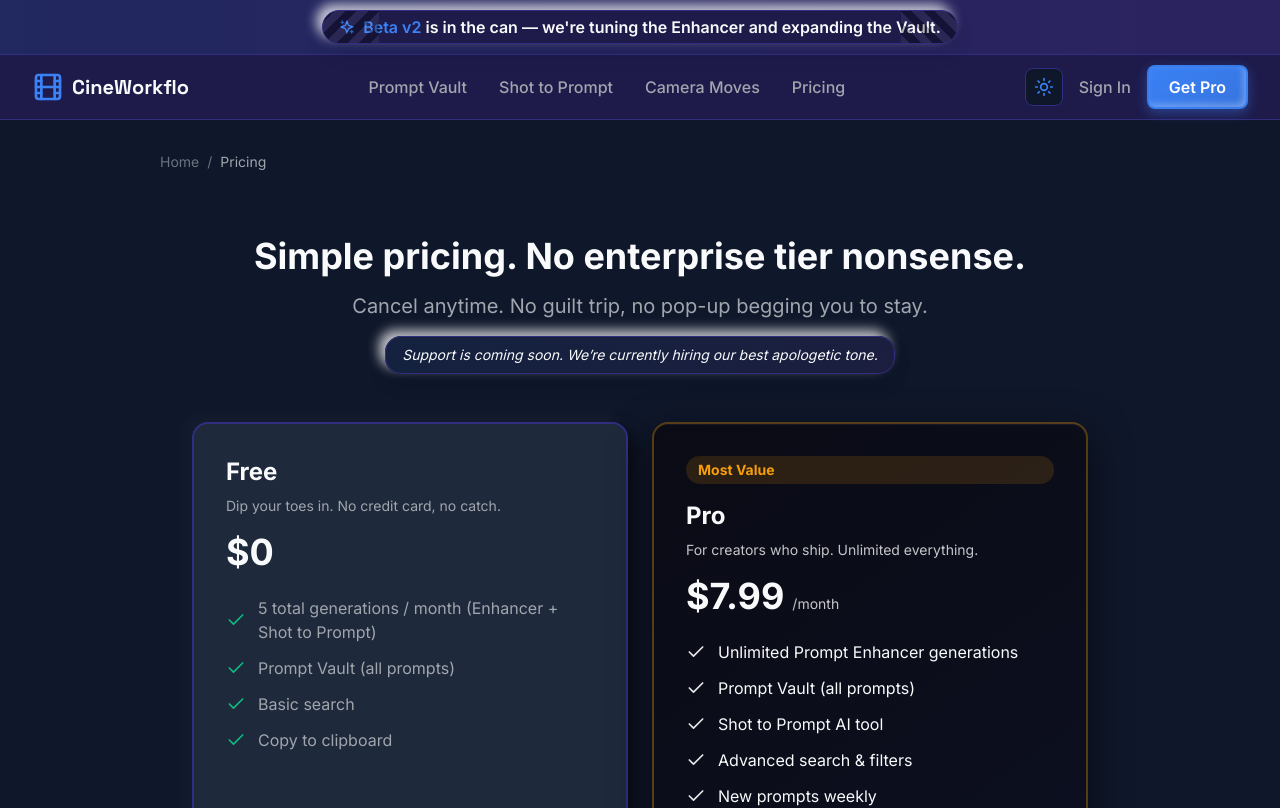
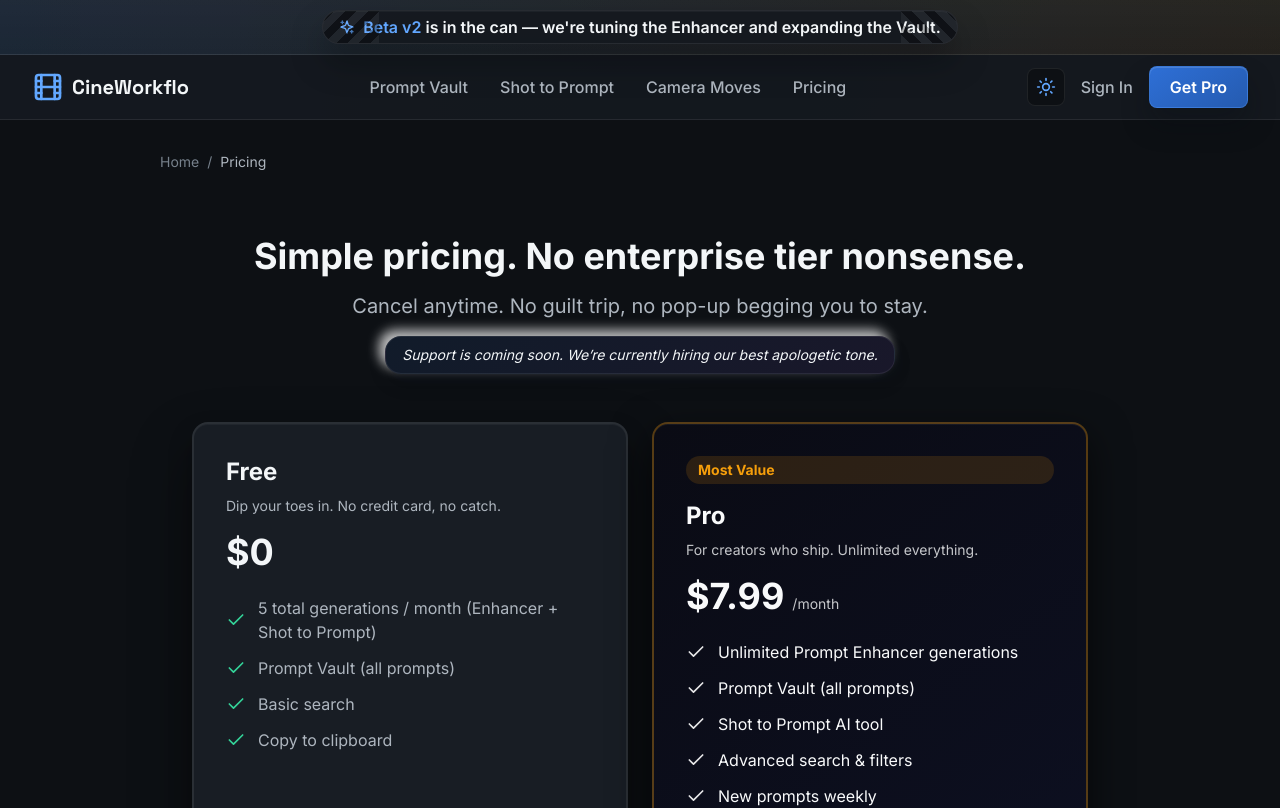
Before and after one commit to sakaarpuri/Cineworkflo, a React (Vite) app: page /pricing in a window 1280 px wide. Shown: the top 808 px of the page. Built offline with nearby package versions, Linux system fonts and the light colour scheme; no server answers.

Commit message:
theme: redesign dark mode surfaces

```diff
--- a/src/components/Header.jsx
+++ b/src/components/Header.jsx
@@ -16,6 +16,7 @@ export default function Header({ onAuthClick }) {
   })
   const location = useLocation()
   const isVaultPage = location?.pathname === '/prompts'
+  const isDark = theme === 'dark'
 
   useEffect(() => {
     document.documentElement.setAttribute('data-theme', theme)
@@ -37,7 +38,7 @@ export default function Header({ onAuthClick }) {
       <div
         className="text-center text-sm sm:text-base py-2.5"
         style={{
-          background: 'linear-gradient(90deg, rgba(59,130,246,0.12), rgba(139,92,246,0.12))',
+          background: 'var(--header-band-bg)',
           borderBottom: '1px solid var(--border-color)',
           color: 'var(--text-secondary)'
         }}
@@ -47,7 +48,7 @@ export default function Header({ onAuthClick }) {
           style={{
             background: 'var(--bg-secondary)',
             border: '1px solid var(--border-color)',
-            boxShadow: '0 10px 24px rgba(15,23,42,0.06), 6px 6px 12px rgba(15,23,42,0.08), -6px -6px 12px rgba(255,255,255,0.75)',
+            boxShadow: 'var(--header-pill-shadow)',
             color: 'var(--text-primary)'
           }}
         >
@@ -134,8 +135,11 @@ export default function Header({ onAuthClick }) {
                   <span
                     className="px-3 py-1 rounded-full text-xs font-bold"
                     style={{
-                      background: 'linear-gradient(145deg, #8B5CF6, #7C3AED)',
-                      color: '#fff'
+                      background: isDark
+                        ? 'linear-gradient(145deg, rgba(245,158,11,0.20), rgba(217,119,6,0.12))'
+                        : 'linear-gradient(145deg, #8B5CF6, #7C3AED)',
+                      color: isDark ? '#F59E0B' : '#fff',
+                      border: isDark ? '1px solid rgba(245,158,11,0.24)' : 'none'
                     }}
                   >
                     PRO
@@ -167,8 +171,12 @@ export default function Header({ onAuthClick }) {
                     border: '1px solid var(--border-color)',
                     color: 'var(--text-secondary)',
                     boxShadow: isLogoutPressed
-                      ? 'inset 4px 4px 8px rgba(15,23,42,0.16), inset -3px -3px 6px rgba(255,255,255,0.72)'
-                      : '0 10px 20px rgba(15,23,42,0.05), 5px 5px 10px rgba(15,23,42,0.10), -5px -5px 10px rgba(255,255,255,0.78)',
+                      ? (isDark
+                        ? 'inset 0 1px 0 rgba(255,255,255,0.02), inset 8px 8px 16px rgba(0,0,0,0.24)'
+                        : 'inset 4px 4px 8px rgba(15,23,42,0.16), inset -3px -3px 6px rgba(255,255,255,0.72)')
+                      : (isDark
+                        ? '0 18px 32px rgba(0,0,0,0.24), inset 0 1px 0 rgba(255,255,255,0.04)'
+                        : '0 10px 20px rgba(15,23,42,0.05), 5px 5px 10px rgba(15,23,42,0.10), -5px -5px 10px rgba(255,255,255,0.78)'),
                     transform: isLogoutPressed ? 'translateY(2px) scale(0.98)' : 'translateY(0) scale(1)'
                   }}
                   aria-label="Sign out"
@@ -176,18 +184,28 @@ export default function Header({ onAuthClick }) {
                   <span
                     className="relative inline-flex items-center w-8 h-5 rounded-full"
                     style={{
-                      background: 'linear-gradient(145deg, #E5E7EB, #D1D5DB)',
+                      background: isDark
+                        ? 'linear-gradient(145deg, rgba(49,56,66,0.98), rgba(34,39,47,0.96))'
+                        : 'linear-gradient(145deg, #E5E7EB, #D1D5DB)',
                       border: '1px solid var(--border-color)',
                       boxShadow: isLogoutPressed
-                        ? 'inset 2px 2px 4px rgba(15,23,42,0.16), inset -2px -2px 4px rgba(255,255,255,0.74)'
-                        : 'inset 1px 1px 2px rgba(255,255,255,0.9), inset -1px -1px 2px rgba(15,23,42,0.08)'
+                        ? (isDark
+                          ? 'inset 0 1px 0 rgba(255,255,255,0.02), inset 3px 3px 7px rgba(0,0,0,0.22)'
+                          : 'inset 2px 2px 4px rgba(15,23,42,0.16), inset -2px -2px 4px rgba(255,255,255,0.74)')
+                        : (isDark
+                          ? 'inset 0 1px 0 rgba(255,255,255,0.04), 0 1px 0 rgba(0,0,0,0.18)'
+                          : 'inset 1px 1px 2px rgba(255,255,255,0.9), inset -1px -1px 2px rgba(15,23,42,0.08)')
                     }}
                   >
                     <span
                       className="absolute left-[2px] w-3.5 h-3.5 rounded-full transition-transform duration-150"
                       style={{
-                        background: 'linear-gradient(145deg, #F9FAFB, #E5E7EB)',
-                        boxShadow: '1px 1px 2px rgba(15,23,42,0.20)',
+                        background: isDark
+                          ? 'linear-gradient(145deg, #f4f6f8, #d6dbe0)'
+                          : 'linear-gradient(145deg, #F9FAFB, #E5E7EB)',
+                        boxShadow: isDark
+                          ? '0 2px 6px rgba(0,0,0,0.26)'
+                          : '1px 1px 2px rgba(15,23,42,0.20)',
                         transform: isLogoutPressed ? 'translateY(1px)' : 'translateY(-1px)'
                       }}
                     />
@@ -209,23 +227,33 @@ export default function Header({ onAuthClick }) {
                   to="/pricing"
                   className="px-5 py-2 rounded-lg font-semibold transition-all duration-200"
                   style={{
-                    background: 'linear-gradient(145deg, #3B82F6, #3B82F6DD)',
+                    background: isDark
+                      ? 'linear-gradient(145deg, #2E6FD6, #255BB0)'
+                      : 'linear-gradient(145deg, #3B82F6, #3B82F6DD)',
                     color: '#fff',
-                    border: '2px solid #3B82F650',
-                    boxShadow: 'inset 3px 3px 6px rgba(59,130,246,0.4), inset -3px -3px 6px rgba(255,255,255,0.3), 0 4px 12px rgba(59,130,246,0.4)',
+                    border: isDark ? '1px solid rgba(98,167,255,0.28)' : '2px solid #3B82F650',
+                    boxShadow: isDark
+                      ? '0 16px 28px rgba(7,12,19,0.30), inset 0 1px 0 rgba(255,255,255,0.14)'
+                      : 'inset 3px 3px 6px rgba(59,130,246,0.4), inset -3px -3px 6px rgba(255,255,255,0.3), 0 4px 12px rgba(59,130,246,0.4)',
                     transform: 'translateY(0) scale(1)'
                   }}
                   onMouseDown={(e) => {
                     e.currentTarget.style.transform = 'translateY(2px) scale(0.96)';
-                    e.currentTarget.style.boxShadow = 'inset 4px 4px 8px rgba(59,130,246,0.6), inset -3px -3px 6px rgba(255,255,255,0.3), 0 2px 6px rgba(59,130,246,0.3)';
+                    e.currentTarget.style.boxShadow = isDark
+                      ? 'inset 0 1px 0 rgba(255,255,255,0.04), inset 8px 8px 16px rgba(7,12,19,0.28)'
+                      : 'inset 4px 4px 8px rgba(59,130,246,0.6), inset -3px -3px 6px rgba(255,255,255,0.3), 0 2px 6px rgba(59,130,246,0.3)';
                   }}
                   onMouseUp={(e) => {
                     e.currentTarget.style.transform = 'translateY(0) scale(1)';
-                    e.currentTarget.style.boxShadow = 'inset 3px 3px 6px rgba(59,130,246,0.4), inset -3px -3px 6px rgba(255,255,255,0.3), 0 4px 12px rgba(59,130,246,0.4)';
+                    e.currentTarget.style.boxShadow = isDark
+                      ? '0 16px 28px rgba(7,12,19,0.30), inset 0 1px 0 rgba(255,255,255,0.14)'
+                      : 'inset 3px 3px 6px rgba(59,130,246,0.4), inset -3px -3px 6px rgba(255,255,255,0.3), 0 4px 12px rgba(59,130,246,0.4)';
                   }}
                   onMouseLeave={(e) => {
                     e.currentTarget.style.transform = 'translateY(0) scale(1)';
-                    e.currentTarget.style.boxShadow = 'inset 3px 3px 6px rgba(59,130,246,0.4), inset -3px -3px 6px rgba(255,255,255,0.3), 0 4px 12px rgba(59,130,246,0.4)';
+                    e.currentTarget.style.boxShadow = isDark
+                      ? '0 16px 28px rgba(7,12,19,0.30), inset 0 1px 0 rgba(255,255,255,0.14)'
+                      : 'inset 3px 3px 6px rgba(59,130,246,0.4), inset -3px -3px 6px rgba(255,255,255,0.3), 0 4px 12px rgba(59,130,246,0.4)';
                   }}
                 >
                   Get Pro
--- a/src/components/HeroGallery.jsx
+++ b/src/components/HeroGallery.jsx
@@ -127,10 +127,10 @@ export default function HeroGallery() {
                 onClick={() => trackCtaEvent('hero_shot_to_prompt_secondary', '/')}
                 className="px-4 py-2 rounded-lg text-sm font-semibold transition-all duration-200"
                 style={{
-                  background: 'linear-gradient(145deg, rgba(255,255,255,0.88), rgba(255,255,255,0.64))',
-                  color: 'var(--text-secondary)',
+                  background: 'var(--hero-secondary-bg)',
+                  color: 'var(--hero-secondary-text)',
                   border: '1.5px solid var(--border-color)',
-                  boxShadow: 'inset 2px 2px 5px rgba(255,255,255,0.65), inset -2px -2px 5px rgba(255,255,255,0.38), 0 3px 10px rgba(15,23,42,0.08)'
+                  boxShadow: 'var(--hero-secondary-shadow)'
                 }}
               >
                 Shot to Prompt
--- a/src/index.css
+++ b/src/index.css
@@ -30,6 +30,7 @@
     --bg-primary: rgba(255, 249, 253, 0.94);
     --bg-secondary: rgba(255, 253, 254, 0.98);
     --bg-card: rgba(255, 255, 255, 0.98);
+    --bg-elevated: rgba(255, 255, 255, 0.92);
     --text-primary: #111827;
     --text-secondary: #6B7280;
     --text-muted: #9CA3AF;
@@ -58,25 +59,31 @@
     --pro-cta-text: #3B82F6;
     --pro-cta-border: #E5E7EB;
     --pro-cta-shadow: inset 3px 3px 6px rgba(0,0,0,0.10), inset -3px -3px 6px rgba(255,255,255,1), 0 4px 12px rgba(0,0,0,0.15);
+    --header-band-bg: linear-gradient(90deg, rgba(59,130,246,0.12), rgba(139,92,246,0.12));
+    --header-pill-shadow: 0 10px 24px rgba(15,23,42,0.06), 6px 6px 12px rgba(15,23,42,0.08), -6px -6px 12px rgba(255,255,255,0.75);
+    --hero-secondary-bg: linear-gradient(145deg, rgba(255,255,255,0.88), rgba(255,255,255,0.64));
+    --hero-secondary-shadow: inset 2px 2px 5px rgba(255,255,255,0.65), inset -2px -2px 5px rgba(255,255,255,0.38), 0 3px 10px rgba(15,23,42,0.08);
+    --hero-secondary-text: var(--text-secondary);
   }
 
   [data-theme="dark"] {
-    /* Night Mode - Dark blue/purple tones */
-    --bg-primary: #0f172a;
-    --bg-secondary: #1e1b4b;
-    --bg-card: #1e293b;
-    --text-primary: #F9FAFB;
-    --text-secondary: #A1A5AD;
-    --text-muted: #6B7280;
-    --border-color: #312e81;
-    --shadow-soft: 0 4px 20px rgba(0,0,0,0.4);
-    --shadow-card: 8px 8px 16px rgba(0,0,0,0.5), -8px -8px 16px rgba(255,255,255,0.03);
-    --shadow-inset: inset 4px 4px 8px rgba(0,0,0,0.5), inset -4px -4px 8px rgba(255,255,255,0.03);
-    --accent-blue: #3B82F6;
-    --accent-purple: #8B5CF6;
-    --accent-green: #10B981;
-    --accent-red: #EF4444;
-    --accent-pink: #EC4899;
+    /* Night Mode - neutral slate with restrained blue / warm accents */
+    --bg-primary: #0d1014;
+    --bg-secondary: rgba(21, 25, 31, 0.94);
+    --bg-card: rgba(26, 31, 38, 0.96);
+    --bg-elevated: rgba(30, 36, 44, 0.98);
+    --text-primary: #F3F6F8;
+    --text-secondary: #AEB6BF;
+    --text-muted: #77818C;
+    --border-color: rgba(255,255,255,0.08);
+    --shadow-soft: 0 18px 40px rgba(0,0,0,0.30);
+    --shadow-card: 0 30px 60px rgba(0,0,0,0.38), 0 12px 24px rgba(0,0,0,0.22), inset 0 1px 0 rgba(255,255,255,0.04);
+    --shadow-inset: inset 0 1px 0 rgba(255,255,255,0.03), inset 0 -1px 0 rgba(0,0,0,0.30), inset 8px 8px 16px rgba(0,0,0,0.18);
+    --accent-blue: #62A7FF;
+    --accent-purple: #8B9BFF;
+    --accent-green: #34D399;
+    --accent-red: #FF6B6B;
+    --accent-pink: #FF8FA3;
 
     /* Disable neon-like glows in dark mode. */
     --cwf-icon-glow-filter: none;
@@ -93,12 +100,25 @@
     --pro-cta-text: #0A0B14;
     --pro-cta-border: rgba(245,158,11,0.38);
     --pro-cta-shadow: 0 10px 26px rgba(245,158,11,0.18), inset 3px 3px 6px rgba(0,0,0,0.20), inset -3px -3px 6px rgba(255,255,255,0.05);
+    --header-band-bg:
+      linear-gradient(90deg, rgba(98,167,255,0.10), rgba(245,158,11,0.07)),
+      linear-gradient(180deg, rgba(255,255,255,0.02), rgba(255,255,255,0));
+    --header-pill-shadow: 0 18px 34px rgba(0,0,0,0.26), inset 0 1px 0 rgba(255,255,255,0.04);
+    --hero-secondary-bg: linear-gradient(145deg, rgba(31,37,45,0.98), rgba(24,29,36,0.96));
+    --hero-secondary-shadow: 0 16px 28px rgba(0,0,0,0.24), inset 0 1px 0 rgba(255,255,255,0.04);
+    --hero-secondary-text: var(--text-primary);
   }
 
-  /* Keep night mode background as a simple dark surface (no light gradients). */
+  /* Night mode gets subtle atmosphere instead of purple wash. */
   [data-theme="dark"] body {
     background-color: var(--bg-primary);
-    background-image: none;
+    background-image:
+      radial-gradient(70% 46% at 12% 0%, rgba(98,167,255,0.08) 0%, rgba(98,167,255,0) 56%),
+      radial-gradient(58% 40% at 88% 12%, rgba(245,158,11,0.05) 0%, rgba(245,158,11,0) 54%),
+      radial-gradient(66% 44% at 50% 100%, rgba(255,255,255,0.02) 0%, rgba(255,255,255,0) 60%),
+      linear-gradient(180deg, #0d1014 0%, #0f1318 42%, #10151b 100%);
+    background-repeat: no-repeat;
+    background-size: 100% 180%;
   }
 
 }
@@ -160,11 +180,11 @@
   }
 
   [data-theme="dark"] .neu-button {
-    box-shadow: 4px 4px 8px rgba(0,0,0,0.5), -4px -4px 8px rgba(255,255,255,0.03);
+    box-shadow: 0 18px 34px rgba(0,0,0,0.26), inset 0 1px 0 rgba(255,255,255,0.04);
   }
 
   [data-theme="dark"] .neu-button:hover {
-    box-shadow: 6px 6px 12px rgba(0,0,0,0.6), -6px -6px 12px rgba(255,255,255,0.05);
+    box-shadow: 0 22px 40px rgba(0,0,0,0.30), inset 0 1px 0 rgba(255,255,255,0.05);
   }
 
   [data-theme="dark"] .neu-card::before {
@@ -175,23 +195,23 @@
   }
 
   [data-theme="dark"] .neu-card {
-    box-shadow: 4px 4px 8px rgba(0,0,0,0.5), -4px -4px 8px rgba(255,255,255,0.03);
+    box-shadow: var(--shadow-card);
   }
 
   [data-theme="dark"] .neu-card:hover {
-    box-shadow: 6px 6px 12px rgba(0,0,0,0.6), -6px -6px 12px rgba(255,255,255,0.05);
+    box-shadow: 0 34px 66px rgba(0,0,0,0.42), 0 16px 28px rgba(0,0,0,0.24), inset 0 1px 0 rgba(255,255,255,0.05);
   }
 
-  /* Homepage dark mode: reduce bright glow on inline-styled button shadows. */
+  /* Homepage dark mode: replace light neumorphic shadows with cleaner elevation. */
   [data-theme="dark"] .home-route button,
   [data-theme="dark"] .home-route a[class*="rounded"] {
-    box-shadow: 5px 5px 10px rgba(0,0,0,0.42), -4px -4px 8px rgba(255,255,255,0.02), inset 0 1px 0 rgba(255,255,255,0.03) !important;
+    box-shadow: 0 16px 28px rgba(0,0,0,0.24), inset 0 1px 0 rgba(255,255,255,0.04) !important;
     filter: none !important;
   }
 
   [data-theme="dark"] .home-route button:active,
   [data-theme="dark"] .home-route a[class*="rounded"]:active {
-    box-shadow: inset 4px 4px 8px rgba(0,0,0,0.50), inset -3px -3px 6px rgba(255,255,255,0.02) !important;
+    box-shadow: inset 0 1px 0 rgba(255,255,255,0.02), inset 8px 8px 16px rgba(0,0,0,0.24) !important;
   }
 
   /* Clapperboard banner treatment */
```
